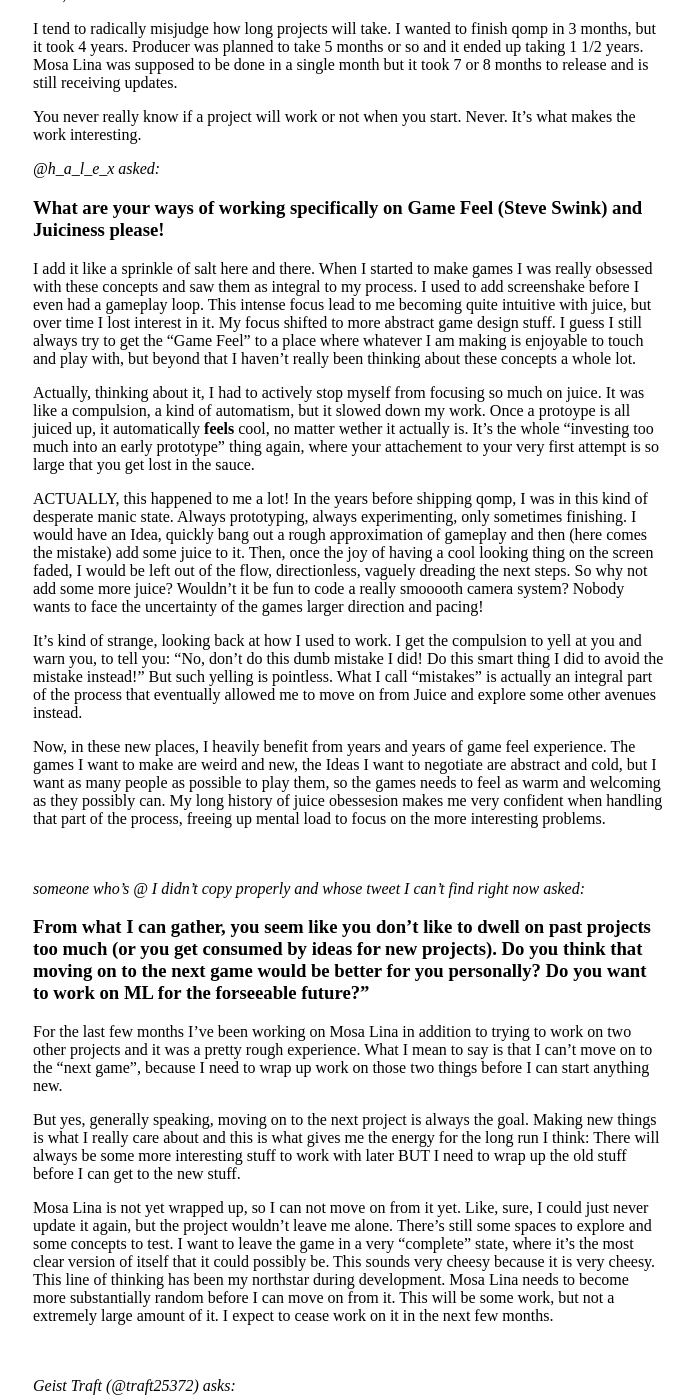
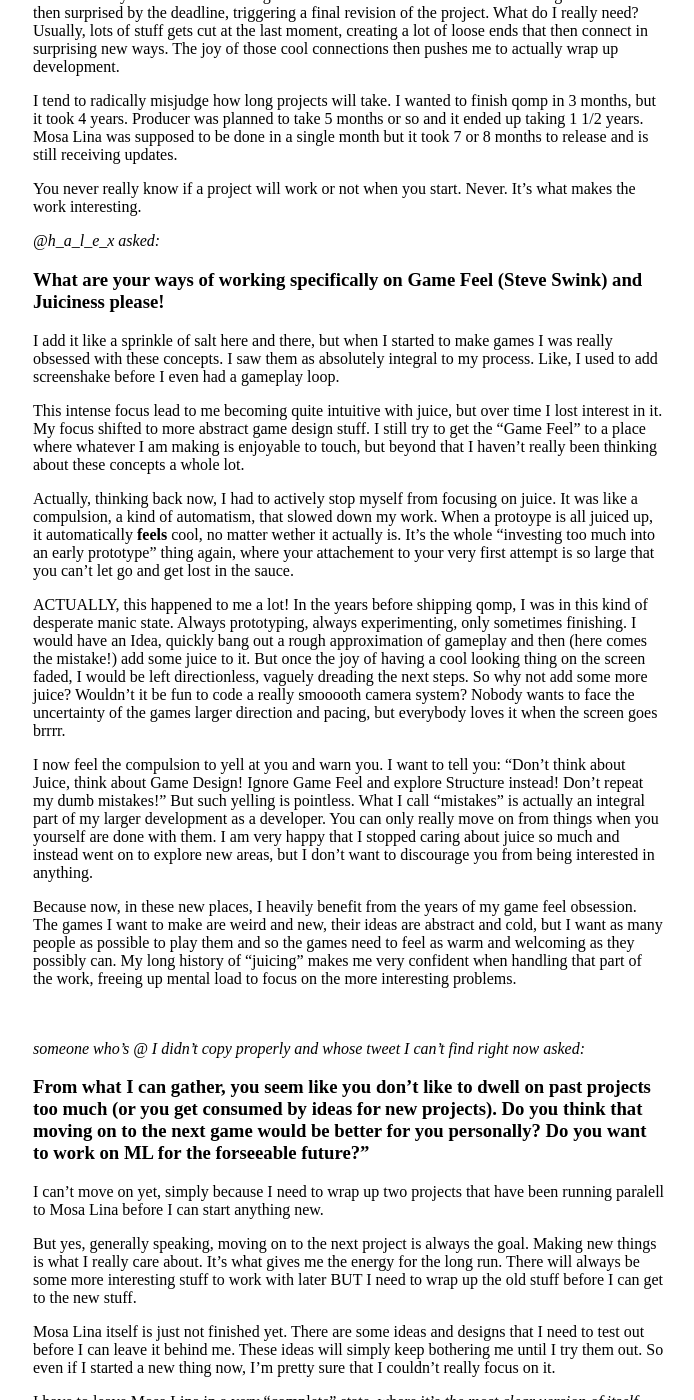
Before and after one commit to stuffedwombat/stuffedwombat.github.io, a Jekyll site: the page built from qa.md, in a window 1280 px wide and 1400 px high, scrolled down 2925 px. Shown: the whole window, without its empty margins (291-985 px from the left). Built offline with Jekyll 4.4.1, drawn with Linux system fonts in a browser that asks for light colours; our own code applies the rules of GitHub Pages for plain Markdown files; comment, search, counter and statistics services are not loaded; some of the changed text lies outside the part shown.

Commit message:
Update qa.md

```diff
--- a/qa.md
+++ b/qa.md
@@ -82,7 +82,7 @@ These are, of course, only the decisions that worked out, the ones that got fini
 ### I love what you're doing and very curious about your process, (estimated) dev time / project, and how do you think something will work or not
 Thanks!
 
-My "process" is always changing, but I'd roughly describe it as "highly iterative dirtbag development" where I don't really care about clean code or appealing visuals for a loooong time while I make prototypes and ponder philosophical implications before, after a few fitful starts & stops, I snap into full production mode and end up cutting a lot of features in order to finish for the final, hard deadline.
+My "process" is always changing, but I'd roughly describe it as "highly iterative dirtbag development" where I don't really care about clean code or appealing visuals for a loooong time. Instead I make many prototypes and ponder philosophical implications. Then, after a few fitful starts & stops, I snap into full production mode. This is a period of very regular and rythmic work, where I slowly churn out the actual game. I tend to loose track of time while doing that and am then surprised by the deadline, triggering a final revision of the project. What do I really need? Usually, lots of stuff gets cut at the last moment, creating a lot of loose ends that then connect in surprising new ways. The joy of those cool connections then pushes me to actually wrap up development.
 
 I tend to radically misjudge how long projects will take. I wanted to finish qomp in 3 months, but it took 4 years. Producer was planned to take 5 months or so and it ended up taking 1 1/2 years. Mosa Lina was supposed to be done in a single month but it took 7 or 8 months to release and is still receiving updates.
 
@@ -91,25 +91,30 @@ You never really know if a project will work or not when you start. Never. It's
 *@h_a_l_e_x asked:*
 ### What are your ways of working specifically on Game Feel (Steve Swink) and Juiciness please!
 
-I add it like a sprinkle of salt here and there. When I started to make games I was really obsessed with these concepts and saw them as integral to my process. I used to add screenshake before I even had a gameplay loop. This intense focus lead to me becoming quite intuitive with juice, but over time I lost interest in it. My focus shifted to more abstract game design stuff. I guess I still always try to get the "Game Feel" to a place where whatever I am making is enjoyable to touch and play with, but beyond that I haven't really been thinking about these concepts a whole lot.
+I add it like a sprinkle of salt here and there, but when I started to make games I was really obsessed with these concepts. I saw them as absolutely integral to my process. Like, I used to add screenshake before I even had a gameplay loop.
 
-Actually, thinking about it, I had to actively stop myself from focusing so much on juice. It was like a compulsion, a kind of automatism, but it slowed down my work. Once a protoype is all juiced up, it automatically **feels** cool, no matter wether it actually is. It's the whole "investing too much into an early prototype" thing again, where your attachement to your very first attempt is so large that you get lost in the sauce.
+This intense focus lead to me becoming quite intuitive with juice, but over time I lost interest in it. My focus shifted to more abstract game design stuff. I still try to get the "Game Feel" to a place where whatever I am making is enjoyable to touch, but beyond that I haven't really been thinking about these concepts a whole lot.
 
-ACTUALLY, this happened to me a lot! In the years before shipping qomp, I was in this kind of desperate manic state. Always prototyping, always experimenting, only sometimes finishing. I would have an Idea, quickly bang out a rough approximation of gameplay and then (here comes the mistake) add some juice to it. Then, once the joy of having a cool looking thing on the screen faded, I would be left out of the flow, directionless, vaguely dreading the next steps. So why not add some more juice? Wouldn't it be fun to code a really smooooth camera system? Nobody wants to face the uncertainty of the games larger direction and pacing!
+Actually, thinking back now, I had to actively stop myself from focusing on juice. It was like a compulsion, a kind of automatism, that slowed down my work. When a protoype is all juiced up, it automatically **feels** cool, no matter wether it actually is. It's the whole "investing too much into an early prototype" thing again, where your attachement to your very first attempt is so large that you can't let go and get lost in the sauce.
 
-It's kind of strange, looking back at how I used to work. I get the compulsion to yell at you and warn you, to tell you: "No, don't do this dumb mistake I did! Do this smart thing I did to avoid the mistake instead!" But such yelling is pointless. What I call "mistakes"  is actually an integral part of the process that eventually allowed me to move on from Juice and explore some other avenues instead.
+ACTUALLY, this happened to me a lot! In the years before shipping qomp, I was in this kind of desperate manic state. Always prototyping, always experimenting, only sometimes finishing. I would have an Idea, quickly bang out a rough approximation of gameplay and then (here comes the mistake!) add some juice to it. But once the joy of having a cool looking thing on the screen faded, I would be left directionless, vaguely dreading the next steps. So why not add some more juice? Wouldn't it be fun to code a really smooooth camera system? Nobody wants to face the uncertainty of the games larger direction and pacing, but everybody loves it when the screen goes brrrr.
 
-Now, in these new places, I heavily benefit from years and years of game feel experience. The games I want to make are weird and new, the Ideas I want to negotiate are abstract and cold, but I want as many people as possible to play them, so the games needs to feel as warm and welcoming as they possibly can. My long history of juice obessesion makes me very confident when handling that part of the process, freeing up mental load to focus on the more interesting problems.
+I now feel the compulsion to yell at you and warn you. I want to tell you: "Don't think about Juice, think about Game Design! Ignore Game Feel and explore Structure instead! Don't repeat my dumb mistakes!" But such yelling is pointless. What I call "mistakes" is actually an integral part of my larger development as a developer. You can only really move on from things when you yourself are done with them. I am very happy that I stopped caring about juice so much and instead went on to explore new areas, but I don't want to discourage you from being interested in anything.
+
+Because now, in these new places, I heavily benefit from the years of my game feel obsession. The games I want to make are weird and new, their ideas are abstract and cold, but I want as many people as possible to play them and so the games need to feel as warm and welcoming as they possibly can. My long history of "juicing" makes me very confident when handling that part of the work, freeing up mental load to focus on the more interesting problems.
 <br><br><br>
 
 *someone who's @ I didn't copy properly and whose tweet I can't find right now asked:*
 ### From what I can gather, you seem like you don't like to dwell on past projects too much (or you get consumed by ideas for new projects). Do you think that moving on to the next game would be better for you personally? Do you want to work on ML for the forseeable future?"
 
-For the last few months I've been working on Mosa Lina in addition to trying to work on two other projects and it was a pretty rough experience. What I mean to say is that I can't move on to the "next game", because I need to wrap up work on those two things before I can start anything new.
+I can't move on yet, simply because I need to wrap up two projects that have been running paralell to Mosa Lina before I can start anything new.
 
-But yes, generally speaking, moving on to the next project is always the goal. Making new things is what I really care about and this is what gives me the energy for the long run I think: There will always be some more interesting stuff to work with later BUT I need to wrap up the old stuff before I can get to the new stuff.
+But yes, generally speaking, moving on to the next project is always the goal. Making new things is what I really care about. It's  what gives me the energy for the long run. There will always be some more interesting stuff to work with later BUT I need to wrap up the old stuff before I can get to the new stuff.
 
-Mosa Lina is not yet wrapped up, so I can not move on from it yet. Like, sure, I could just never update it again, but the project wouldn't leave me alone. There's still some spaces to explore and some concepts to test. I want to leave the game in a very "complete" state, where it's the most clear version of itself that it could possibly be. This sounds very cheesy because it is very cheesy. This line of thinking has been my northstar during development. Mosa Lina needs to become more substantially random before I can move on from it. This will be some work, but not a extremely large amount of it. I expect to cease work on it in the next few months.
+Mosa Lina itself is just not finished yet. There are some ideas and designs that I need to test out before I can leave it behind me. These ideas will simply keep bothering me until I try them out. So even if I started a new thing now, I'm pretty sure that I couldn't really focus on it.
+
+I have to leave Mosa Lina in a very "complete" state, where it's *the most clear version of itself that it could possibly be*.
+This sounds very cheesy because it is very cheesy. This line of thinking has been my northstar during development. Mosa Lina needs to become more substantially random before I can move on from it. This will be some work, but not a extremely large amount of it. I expect to cease work on it in the next few months.
 <br><br><br>
 
 *Geist Traft (@traft25372) asks:*
```
Also changed, not shown: other parts of qa.md (+1 -1 lines).
